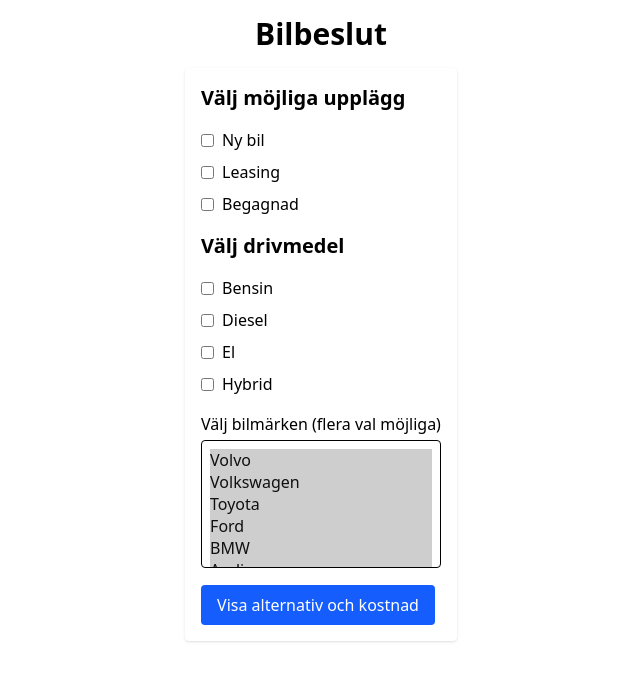
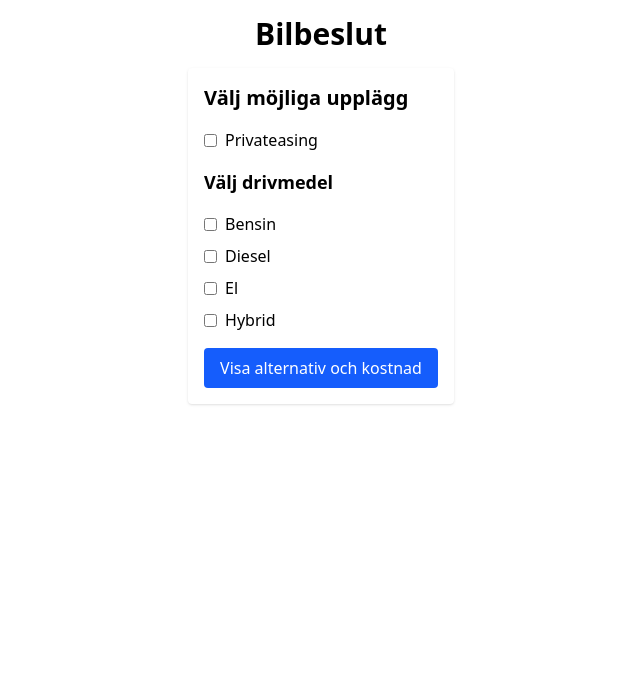
Before and after one commit to mile95/bilbeslut, an Angular app: page / in a window 1280 px wide. Shown: the top 680 px of the page, without its empty margins (319-959 px from the left). Built offline with nearby package versions, Linux system fonts and the light colour scheme.

Commit message:
form fix

```diff
--- a/src/form/form.html
+++ b/src/form/form.html
@@ -1,27 +1,19 @@
 <form (ngSubmit)="onSubmit()" [formGroup]="form" class="max-w-md mx-auto p-4 bg-white rounded shadow">
-
     <h2 class="text-xl font-semibold mb-4">Välj möjliga upplägg</h2>
     <div class="mb-4">
-        <label *ngFor="let option of upplaggOptions" class="flex items-center mb-2 cursor-pointer">
+        <label *ngFor="let option of arrangementOptions" class="flex items-center mb-2 cursor-pointer">
             <input type="checkbox" [formControlName]="option.controlName" class="mr-2" />
             {{ option.label }}
         </label>
     </div>
 
 
-    <h2 class="text-xl font-semibold mb-4">Välj drivmedel</h2>
+    <h2 class="text-lg font-semibold mb-4">Välj drivmedel</h2>
     <div class="mb-4">
-        <label *ngFor="let fuel of drivmedelOptions" class="flex items-center mb-2 cursor-pointer">
+        <label *ngFor="let fuel of fuelOptions" class="flex items-center mb-2 cursor-pointer">
             <input type="checkbox" [formControlName]="fuel.controlName" class="mr-2" />
             {{ fuel.label }}
         </label>
-    </div>
-
-    <div class="mb-4">
-        <label for="bilmärken" class="block mb-1 font-medium">Välj bilmärken (flera val möjliga)</label>
-        <select id="bilmärken" formControlName="bilmärken" multiple size="5" class="w-full p-2 border rounded">
-            <option *ngFor="let brand of bilmarkenOptions" [value]="brand">{{ brand }}</option>
-        </select>
     </div>
 
 
--- a/src/form/form.ts
+++ b/src/form/form.ts
@@ -17,69 +17,48 @@ import { ReactiveFormsModule } from '@angular/forms';
 export class FormComponent implements OnInit {
   form!: FormGroup;
 
-  upplaggOptions = [
-    { label: 'Ny bil', controlName: 'ny' },
-    { label: 'Leasing', controlName: 'leasing' },
-    { label: 'Begagnad', controlName: 'privatKopBegagnad' },
+  arrangementOptions = [
+    { label: 'Privateasing', controlName: 'leasing' },
   ];
 
-  drivmedelOptions = [
+  fuelOptions = [
     { label: 'Bensin', controlName: 'bensin' },
     { label: 'Diesel', controlName: 'diesel' },
     { label: 'El', controlName: 'el' },
     { label: 'Hybrid', controlName: 'hybrid' },
   ];
 
-  bilmarkenOptions = [
-    'Volvo',
-    'Volkswagen',
-    'Toyota',
-    'Ford',
-    'BMW',
-    'Audi',
-    'Tesla',
-    'Skoda',
-    'Mercedes',
-    'Hyundai',
-  ];
-
   constructor(private fb: FormBuilder) { }
-
   ngOnInit(): void {
-    const upplaggControls = this.upplaggOptions.reduce((acc, option) => {
+    const arrangementControls = this.arrangementOptions.reduce((acc, option) => {
       acc[option.controlName] = [false];
       return acc;
     }, {} as { [key: string]: any });
 
-    const drivmedelControls = this.drivmedelOptions.reduce((acc, option) => {
+    const fuelControls = this.fuelOptions.reduce((acc, option) => {
       acc[option.controlName] = [false];
       return acc;
     }, {} as { [key: string]: any });
 
     this.form = this.fb.group({
-      ...upplaggControls,
-      ...drivmedelControls,
-
-      bilmärken: [this.bilmarkenOptions], // default: alla valda
+      ...arrangementControls,
+      ...fuelControls,
     });
   }
 
   onSubmit() {
     if (this.form.valid) {
-      const valdaUpplagg = this.upplaggOptions
+      const selectedArrangements = this.arrangementOptions
         .filter((opt) => this.form.get(opt.controlName)?.value)
         .map((opt) => opt.label);
 
-      const valdaDrivmedel = this.drivmedelOptions
+      const selectedFuels = this.fuelOptions
         .filter((opt) => this.form.get(opt.controlName)?.value)
         .map((opt) => opt.label);
 
-      const valdaBilmarken = this.form.value.bilmärken;
-
       const data = {
-        upplagg: valdaUpplagg,
-        drivmedel: valdaDrivmedel,
-        bilmärken: valdaBilmarken,
+        arrangements: selectedArrangements,
+        fuels: selectedFuels,
       };
 
       console.log('Form data:', data);
```
